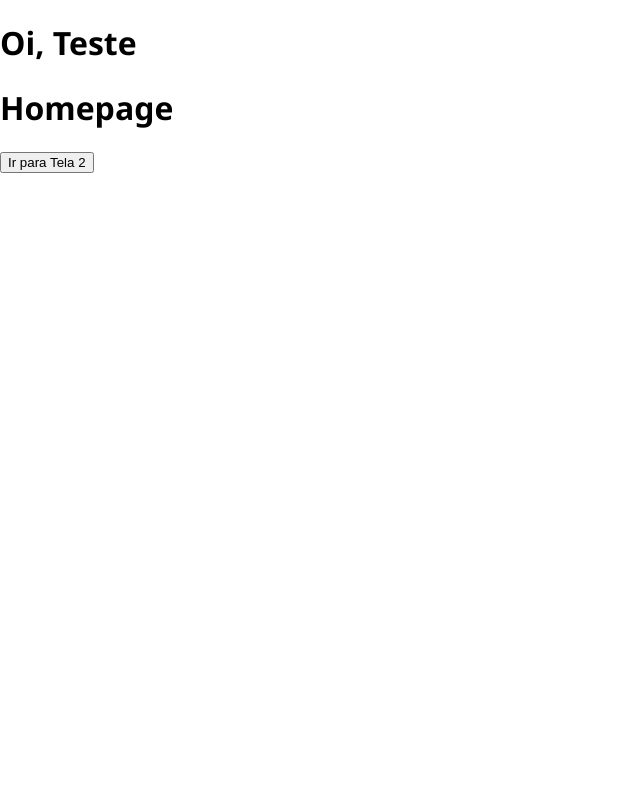
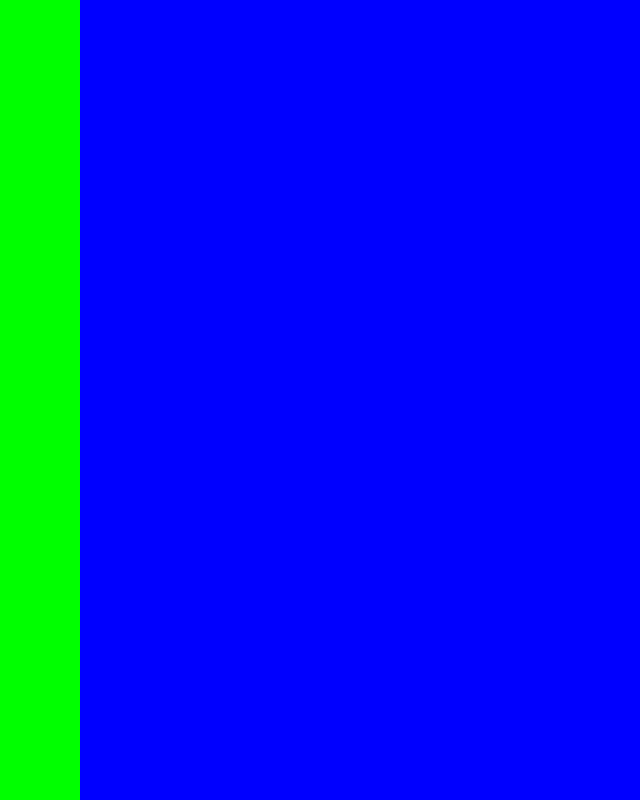
Before and after one commit to christopherldo/react-devsfood, a React (Create React App) app: page / in a window 1280 px wide. Shown: the whole page, without its empty margins (0-640 px from the left). Built offline with nearby package versions, Linux system fonts and the light colour scheme.

Commit message:
🚧 (Structure): Working on layout structure

```diff
--- a/src/App.js
+++ b/src/App.js
@@ -1,29 +1,20 @@
 import React from 'react';
 import { HashRouter, Switch, Route } from 'react-router-dom';
-import { useSelector } from 'react-redux';
+import { Container, Menu, PageBody } from './AppStyled';
+import HomeScreen from './pages/HomeScreen';
 
-import HomeScreen from './pages/HomeScreen';
-import Tela2Screen from './pages/Tela2Screen';
-
-export default () => {
-  const name = useSelector((state) => state.user.name);
-
-  return (
+export default () => (
   <HashRouter>
-      <h1>
-        Oi,
-        {' '}
-        {name}
-      </h1>
-
+    <Container>
+      <Menu />
+      <PageBody>
         <Switch>
           <Route exact path="/">
             <HomeScreen />
           </Route>
-        <Route path="/tela2/:nome">
-          <Tela2Screen />
-        </Route>
         </Switch>
+      </PageBody>
+      {/* <Cart /> */}
+    </Container>
   </HashRouter>
 );
-};
--- /dev/null
+++ b/src/AppStyled.js
@@ -0,0 +1,19 @@
+import styled from 'styled-components';
+
+export const Container = styled.div`
+  display: flex;
+  height: 100vh;
+  background-color: #f00;
+`;
+
+export const Menu = styled.div`
+  display: flex;
+  background-color: #0f0;
+  width: 80px;
+`;
+
+export const PageBody = styled.div`
+  display: flex;
+  background-color: #00f;
+  flex: 1;
+`;
--- a/src/pages/HomeScreen/index.js
+++ b/src/pages/HomeScreen/index.js
@@ -1,18 +1,6 @@
 import React from 'react';
-import { useHistory } from 'react-router-dom';
-import { Container, Titulo } from './styled';
+import Container from './styled';
 
-export default () => {
-  const history = useHistory();
-
-  const handleButtonClick = () => {
-    history.push('/tela2/testador');
-  };
-
-  return (
-    <Container>
-      <Titulo>Homepage</Titulo>
-      <button type="button" onClick={handleButtonClick}>Ir para Tela 2</button>
-    </Container>
-  );
-};
+export default () => (
+  <Container />
+);
--- a/src/pages/HomeScreen/styled.js
+++ b/src/pages/HomeScreen/styled.js
@@ -1,5 +1,3 @@
 import styled from 'styled-components';
 
-export const Container = styled.div``;
-
-export const Titulo = styled.h1``;
+export default styled.div``;
--- a/src/pages/Tela2Screen/index.js
+++ /dev/null
@@ -1,36 +0,0 @@
-import React from 'react';
-import { useHistory, useParams } from 'react-router-dom';
-import { useSelector, useDispatch } from 'react-redux';
-import { Container, Titulo } from './styled';
-
-export default () => {
-  const history = useHistory();
-  const dispatch = useDispatch();
-
-  const { nome } = useParams();
-
-  const name = useSelector((state) => state.user.name);
-
-  const handleTextChange = (e) => {
-    dispatch({
-      type: 'SET_NAME',
-      payload: {
-        name: e.target.value,
-      },
-    });
-  };
-
-  return (
-    <Container>
-      <Titulo>
-        Tela2 de
-        {' '}
-        {nome}
-      </Titulo>
-
-      <input type="text" value={name} onChange={handleTextChange} />
-
-      <button type="button" onClick={() => history.goBack()}>Voltar</button>
-    </Container>
-  );
-};
--- a/src/pages/Tela2Screen/styled.js
+++ /dev/null
@@ -1,5 +0,0 @@
-import styled from 'styled-components';
-
-export const Container = styled.div``;
-
-export const Titulo = styled.h1``;
```
Lines whose indentation alone changed are shown as unchanged.
